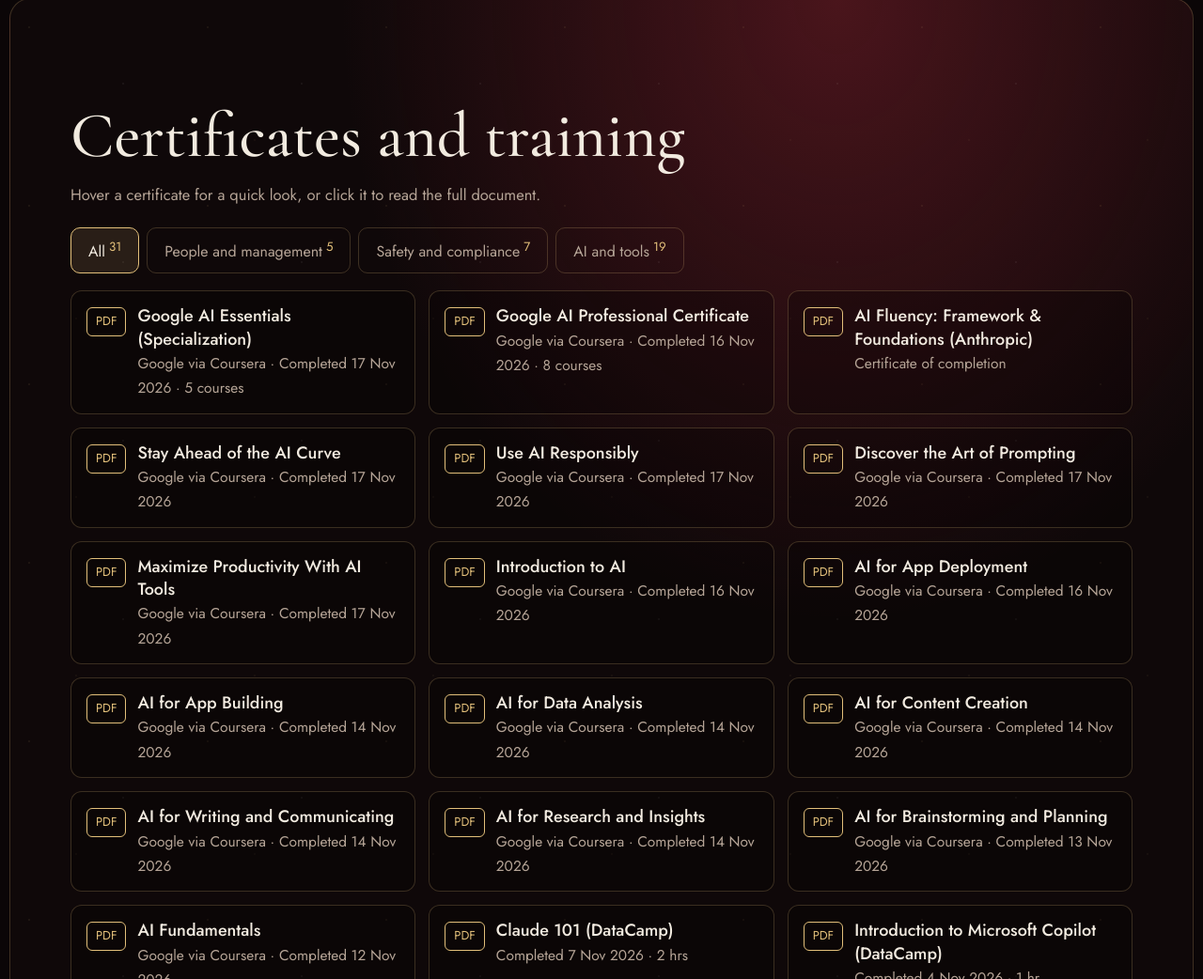
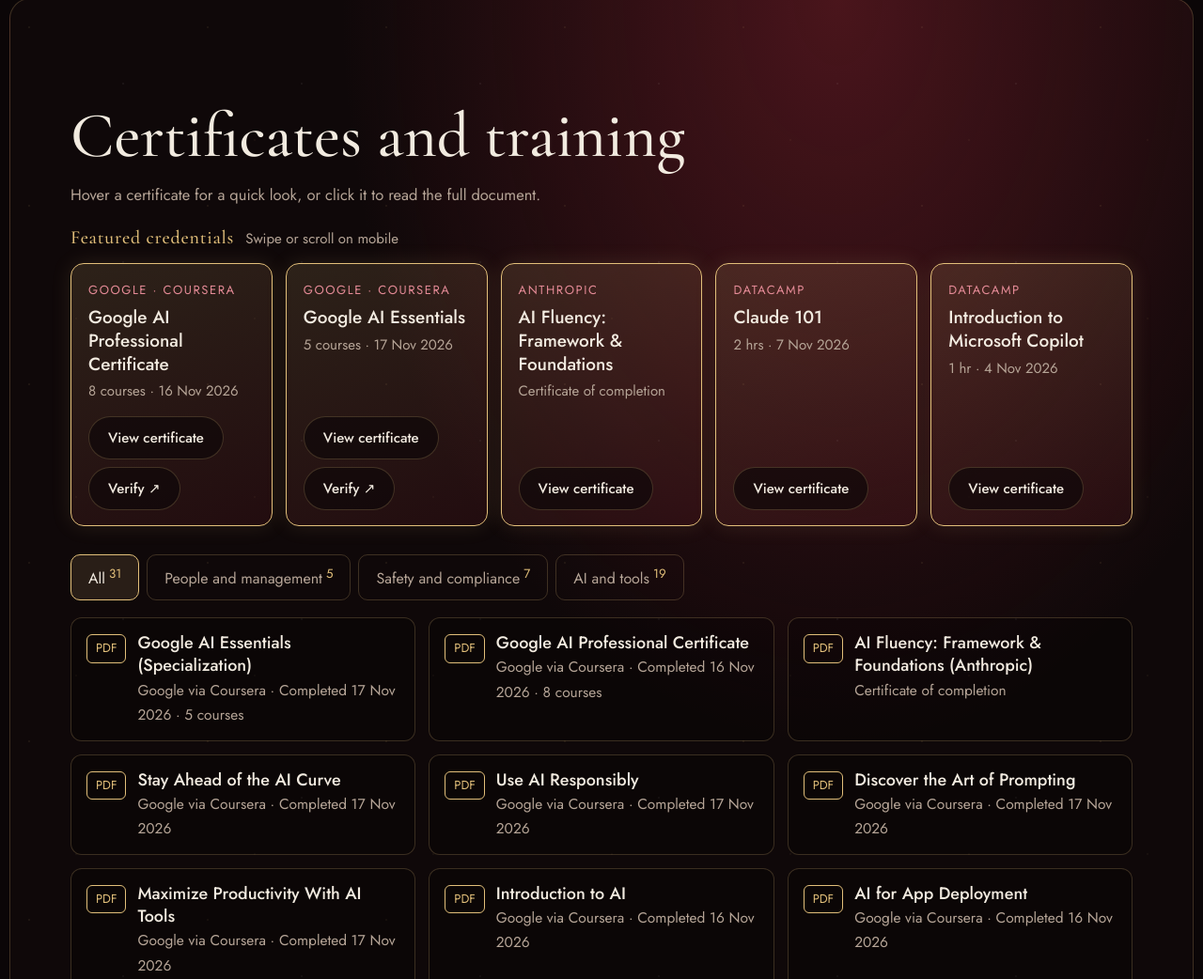
Before and after one commit to Mark-Kevin-generalist/Portfolio, a plain HTML site: page index.html in a window 1280 px wide. Shown: the part 5424-6466 px from the top of the page at 94% size. Drawn offline with nearby package versions, Linux system fonts and the light colour scheme.

Commit message:
Add files via upload

```diff
--- a/index.html
+++ b/index.html
@@ -172,6 +172,15 @@ h1 .ln:nth-child(2) span{animation-delay:.15s}h1 .ln:nth-child(3) span{animation
 .chat form{display:flex;gap:8px;padding:10px;border-top:1px solid var(--line)}.chat form input{flex:1;min-width:0;padding:10px 14px;border-radius:999px;border:1px solid var(--line);background:#0b0607;color:var(--cream);font:inherit}
 .chat form button{padding:0 18px;border:0;border-radius:999px;background:var(--gold);color:#1b0c0f;font-weight:500;cursor:pointer}
 .cg{display:grid;grid-template-columns:repeat(auto-fill,minmax(280px,1fr));gap:14px}
+.fh{display:flex;align-items:baseline;gap:12px;margin:4px 0 14px}.fh h3{margin:0;font-weight:500;font-size:20px;color:var(--gold);letter-spacing:.04em}.fh span{color:var(--mute);font-size:15px}
+.feat{display:grid;grid-template-columns:repeat(auto-fit,minmax(210px,1fr));gap:14px;margin-bottom:30px}
+.fc{position:relative;display:flex;flex-direction:column;gap:6px;padding:18px 18px 16px;border:1px solid var(--gold);border-radius:14px;background:linear-gradient(160deg,rgba(226,191,122,.14),rgba(122,31,43,.18));box-shadow:0 0 22px rgba(226,191,122,.12);transition:.25s}
+.fc:hover{transform:translateY(-3px);box-shadow:0 0 30px rgba(226,191,122,.25)}
+.fc .fi{color:var(--rose);font-size:13px;letter-spacing:.12em;text-transform:uppercase}
+.fc h4{margin:0;font-weight:500;font-size:19px;line-height:1.3;color:var(--cream)}
+.fc p{margin:0;color:var(--mute);font-size:15px;line-height:1.4;flex:1}
+.fc .fa{display:flex;flex-wrap:wrap;gap:8px;margin-top:10px}
+@media(max-width:700px){.feat{display:flex;overflow-x:auto;scroll-snap-type:x mandatory;padding-bottom:10px;margin-right:-4px}.fc{flex:0 0 78%;scroll-snap-align:start}}
 .cert{display:flex;gap:12px;align-items:flex-start;width:100%;padding:14px 16px;border:1px solid var(--line);border-radius:12px;background:rgba(0,0,0,.25);text-align:left;cursor:pointer;transition:.25s}
 .cert:hover,.cert:focus-visible{border-color:var(--gold);transform:translateY(-3px);background:rgba(226,191,122,.08)}
 .cert .ic{flex:none;padding:4px 9px;border:1px solid var(--gold);border-radius:6px;font-size:13px;color:var(--gold);margin-top:3px}
@@ -336,6 +345,7 @@ h1 .ln:nth-child(2) span{animation-delay:.15s}h1 .ln:nth-child(3) span{animation
 <section class="panel fit" id="certificates" data-sec="Certificates">
  <h2 class="rv">Certificates and training</h2>
  <p class="rv" style="color:var(--mute);margin:-12px 0 22px;max-width:60ch">Hover a certificate for a quick look, or click it to read the full document.</p>
+ <div class="fh"><h3>Featured credentials</h3><span>Swipe or scroll on mobile</span></div><div class="feat" id="feat"></div>
  <div class="tabs" id="ctabs" role="tablist"></div><div class="cg" id="cgrid"></div>
 </section>
 
@@ -526,6 +536,15 @@ function draw(){Array.prototype.forEach.call(tabs.children,function(b,k){b.class
   if(pr){b.setAttribute("aria-disabled","true")}else{b.onclick=function(){openCert(c[0],c[2],b)}}
   grid.appendChild(b)})}
 draw();$("#cmX").onclick=closeCert;
+/* ===== Featured credentials: issuer, title, date, PDF file name, optional verify link ===== */
+var FEAT=[
+["Google · Coursera","Google AI Professional Certificate","8 courses · 16 Nov 2026","google-ai-professional-certificate","https://coursera.org/verify/professional-cert/4GK37EKBWPPD"],
+["Google · Coursera","Google AI Essentials","5 courses · 17 Nov 2026","google-ai-essentials","https://coursera.org/verify/specialization/UB4X7ALQPPXF"],
+["Anthropic","AI Fluency: Framework & Foundations","Certificate of completion","anthropic-ai-fluency",""],
+["DataCamp","Claude 101","2 hrs · 7 Nov 2026","claude-101",""],
+["DataCamp","Introduction to Microsoft Copilot","1 hr · 4 Nov 2026","microsoft-copilot-intro",""]
+];
+(function(){var fe=$("#feat");FEAT.forEach(function(f){var d=document.createElement("article");d.className="fc";d.innerHTML="<small class='fi'></small><h4></h4><p></p><div class='fa'><button type='button' class='btn'>View certificate</button></div>";d.querySelector(".fi").textContent=f[0];d.querySelector("h4").textContent=f[1];d.querySelector("p").textContent=f[2];var vb=d.querySelector("button");vb.onclick=function(){openCert(f[1],f[3],vb)};if(f[4]){var a=document.createElement("a");a.className="btn";a.href=f[4];a.target="_blank";a.rel="noopener noreferrer";a.textContent="Verify \u2197";d.querySelector(".fa").appendChild(a)}fe.appendChild(d)})})();
 cm.addEventListener("click",function(e){if(e.target===cm)closeCert()});
 addEventListener("scroll",hidePop,{passive:true});
 /* ===== AI assistant ===== */
```
